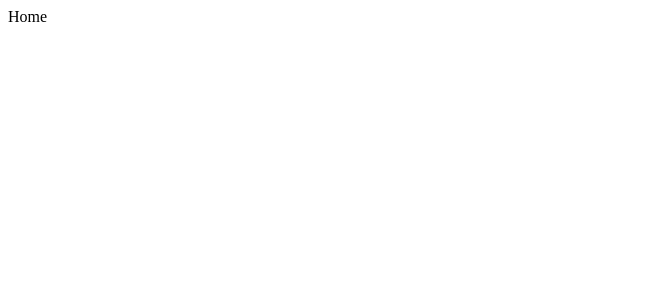
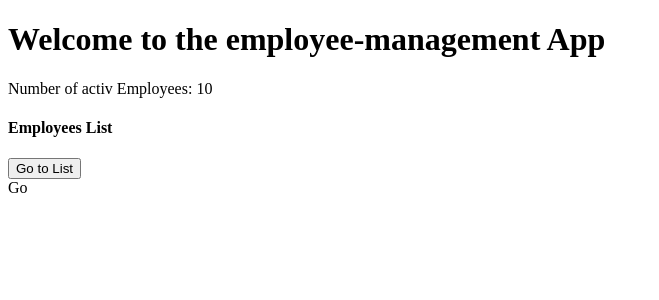
Before and after one commit to KajBialas/sda-employee-management, a React (Create React App) app: page / in a window 1280 px wide. Shown: the top 300 px of the page, without its empty margins (0-659 px from the left). Built offline with nearby package versions, Linux system fonts and the light colour scheme.

Commit message:
FEAT/EM-9/create_home_layout

```diff
--- a/src/components/Home/index.tsx
+++ b/src/components/Home/index.tsx
@@ -1,5 +1,18 @@
+import { useContext } from "react";
 import "./Home.scss";
 
 export const Home = () => {
-  return <div className="home">Home</div>;
+  return (
+    <div className="home">
+      <h1 className="home__title">Welcome to the employee-management App</h1>
+      <p className="home__employees">Number of activ Employees: {10} </p>
+      <h4 className="homepage__text">Employees List</h4>
+      <button type="submit">Go to List</button>
+      <Homepage />
+    </div>
+  );
 };
+
+export const Homepage = () => {
+  return <div>Go</div>;
+};
```
